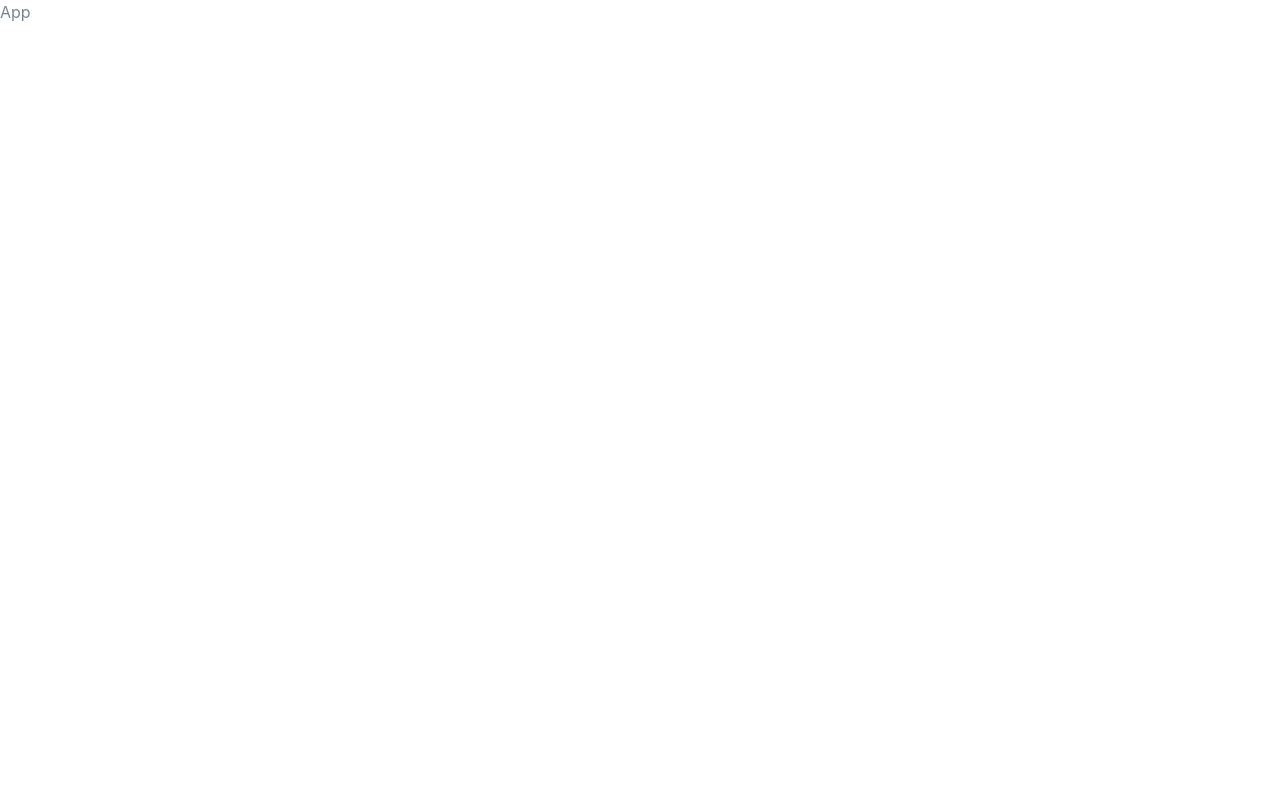
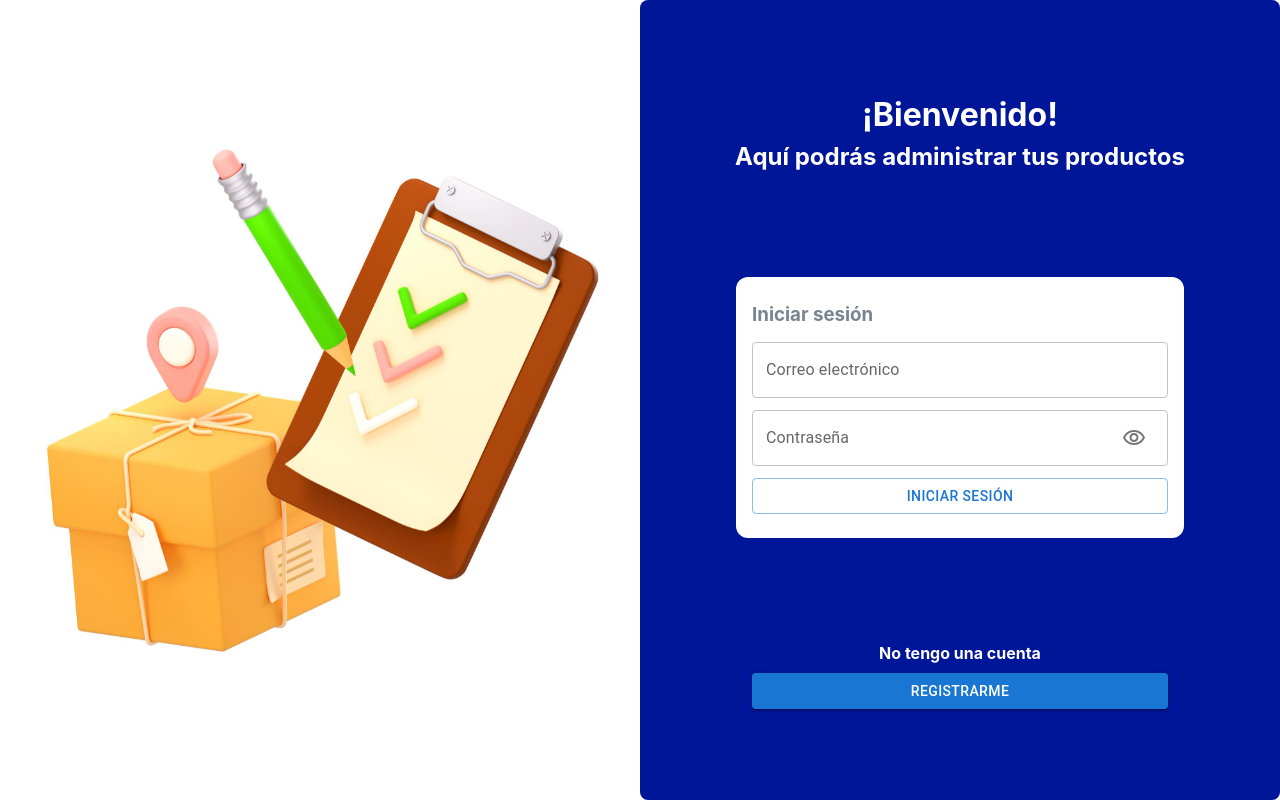
Before and after one commit to GiovannyRamirez/fsfb-app, a React (Vite) app: page / in a window 1280 px wide. Built offline with nearby package versions, Linux system fonts and the light colour scheme.

Commit message:
Add Welcome page

```diff
--- a/src/App.tsx
+++ b/src/App.tsx
@@ -1,3 +1,9 @@
+import { Welcome } from "./pages/Welcome/Welcome";
+
 export const App = () => {
-  return <div>App</div>;
+  return (
+    <div>
+      <Welcome />
+    </div>
+  );
 };
--- /dev/null
+++ b/src/pages/Welcome/Welcome.tsx
@@ -0,0 +1,54 @@
+import { useState } from "react";
+
+import { RegisterForm } from "../../components/RegisterForm/RegisterForm";
+import { LoginForm } from "../../components/LoginForm/LoginForm";
+import { Button } from "../../components/Button/Button";
+
+import stockImg from "../../assets/img/stock.jpg";
+
+import "./styles.css";
+
+export const Welcome = () => {
+  const [formType, setFormType] = useState("login");
+  const isLoginFormType = formType === "login";
+
+  const renderForm = {
+    login: <LoginForm />,
+    register: <RegisterForm />,
+  };
+
+  const onChangeFormType = () =>
+    setFormType(isLoginFormType ? "register" : "login");
+
+  const footerButtonText = isLoginFormType ? "Registrarme" : "Iniciar sesión";
+  const footerText = isLoginFormType
+    ? "No tengo una cuenta"
+    : "Ya tengo una cuenta";
+
+  return (
+    <div className="welcomeMain">
+      <div className="welcomeImage">
+        <img className="welcomeImg" src={stockImg} />
+      </div>
+      <div className="welcomeContent">
+        <div className="welcomeText">
+          <h1 className="welcomeTitle">¡Bienvenido!</h1>
+          <h2 className="welcomeSubtitle">
+            Aquí podrás administrar tus productos
+          </h2>
+        </div>
+        <div className="welcomeForm">
+          {renderForm[formType as keyof typeof renderForm]}
+        </div>
+        <div className="welcomeActions">
+          <h4>{footerText}</h4>
+          <Button
+            label={footerButtonText}
+            variant="contained"
+            onClick={onChangeFormType}
+          />
+        </div>
+      </div>
+    </div>
+  );
+};
--- /dev/null
+++ b/src/pages/Welcome/styles.css
@@ -0,0 +1,74 @@
+.welcomeMain {
+    display: flex;
+    height: 100vh;
+
+    h1, h2 {
+        color: white;
+    }
+}
+
+.welcomeImage {
+    width: 50%;
+    display: flex;
+    align-items: center;
+
+    .welcomeImg {
+        width: 100%;
+    }
+}
+
+.welcomeContent {
+    background-color: var(--primary-color);
+    border-radius: 8px;
+
+    display: flex;
+    align-items: center;
+    flex-direction: column;
+    gap: 12px;
+    justify-content: space-evenly;
+
+    width: 50%;
+    height: 100%;
+}
+
+.welcomeForm {
+    background-color: white;
+    border-radius: 12px;
+    padding: 24px 16px;
+
+    width: 65%;
+}
+
+.welcomeActions {
+    display: flex;
+    flex-direction: column;
+    gap: 8px;
+
+    width: 65%;
+
+    h4 {
+        color: white;
+    }
+}
+
+@media (max-width: 768px) {
+    .welcomeMain {
+        flex-direction: column;
+    }
+
+    .welcomeImage {
+        width: 100%;
+        min-width: 280px;
+
+        .welcomeImg {
+            margin: 0 auto;
+            width: 70%;
+
+        }
+    }
+
+    .welcomeContent {
+        padding: 24px 0;
+        width: 100%;
+    }
+}
```
